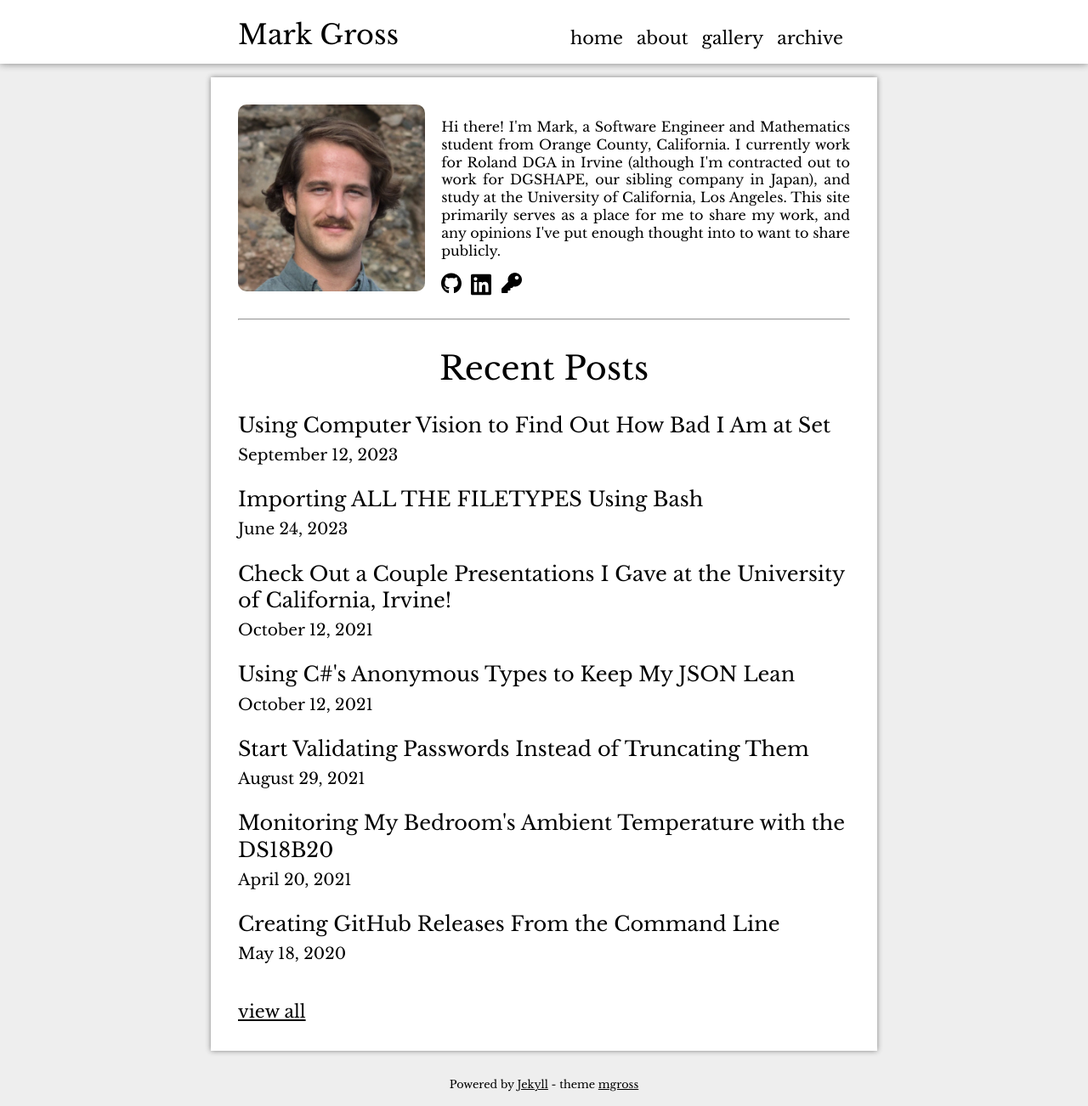
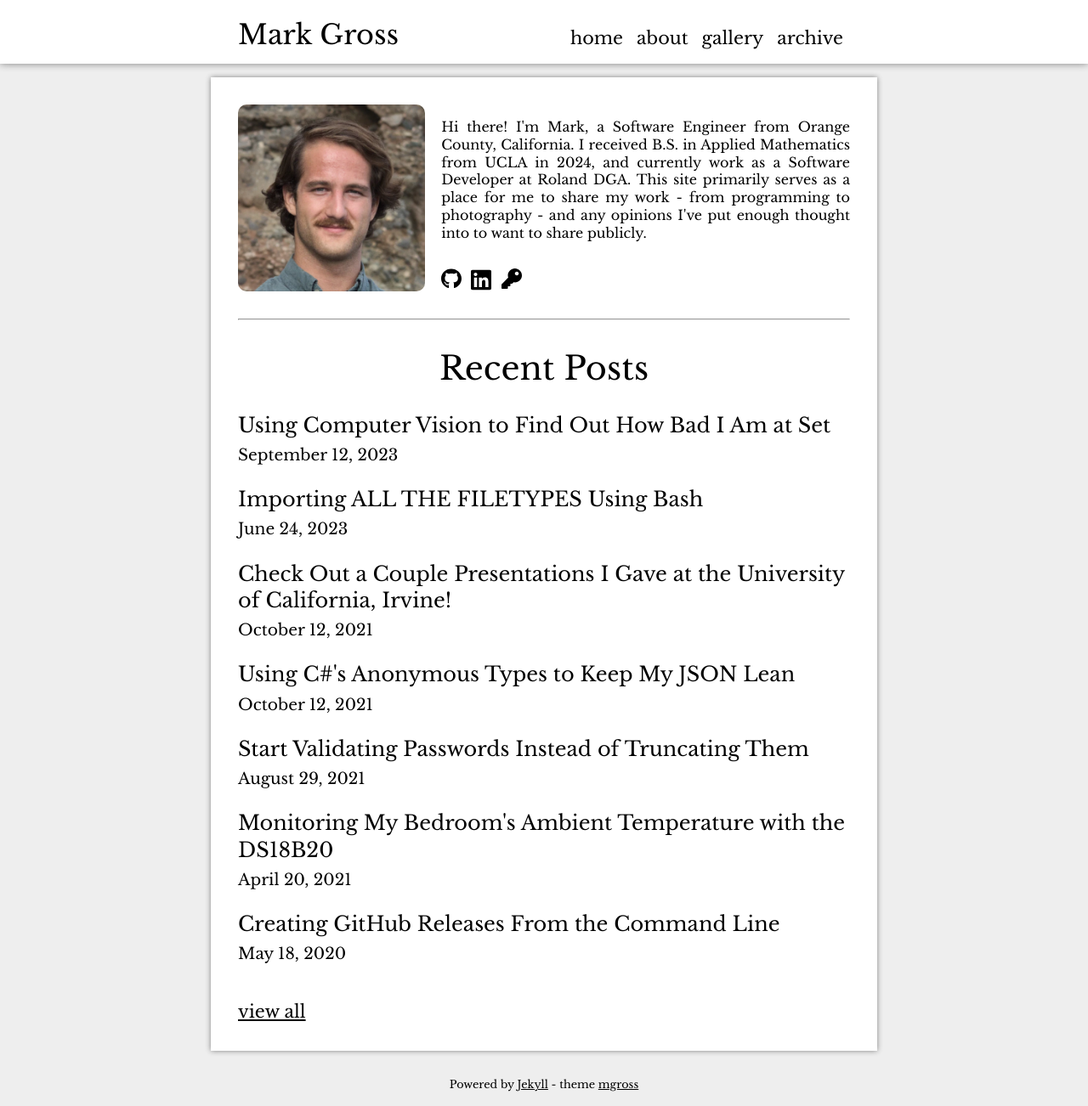
Before and after one commit to MarkusG/markusg.github.io, a Jekyll site: the page built from index.html, in a window 1280 px wide. Shown: the whole page at 85% size. Built offline with Jekyll 4.4.1, drawn with Linux system fonts in a browser that asks for light colours.

Commit message:
Yippee I graduated

```diff
--- a/_sass/mgross/main.scss
+++ b/_sass/mgross/main.scss
@@ -198,6 +198,12 @@ nav a {
     margin-bottom: 1.2rem;
 }
 
+#index-header > div {
+    display: flex;
+    flex-direction: column;
+    justify-content: space-between;
+}
+
 #index-separator {
     margin: 2em 0;
 }
--- a/index.html
+++ b/index.html
@@ -7,13 +7,12 @@ layout: default
         <img id="avatar" src="{{ site.you.avatar }}">
         <div>
             <p id="blurb">
-                Hi there! I'm Mark, a Software Engineer and Mathematics
-                student from Orange County, California. I currently work for
-                Roland DGA in Irvine (although I'm contracted out to work for
-                DGSHAPE, our sibling company in Japan), and study at the
-                University of California, Los Angeles. This site primarily
-                serves as a place for me to share my work, and any opinions
-                I've put enough thought into to want to share publicly.
+                Hi there! I'm Mark, a Software Engineer from Orange County,
+                California. I received B.S. in Applied Mathematics from UCLA in
+                2024, and currently work as a Software Developer at Roland DGA.
+                This site primarily serves as a place for me to share my work -
+                from programming to photography - and any opinions I've put
+                enough thought into to want to share publicly.
             </p>
             <div class="icon-group">
                 {% if site.you.github %}
```
